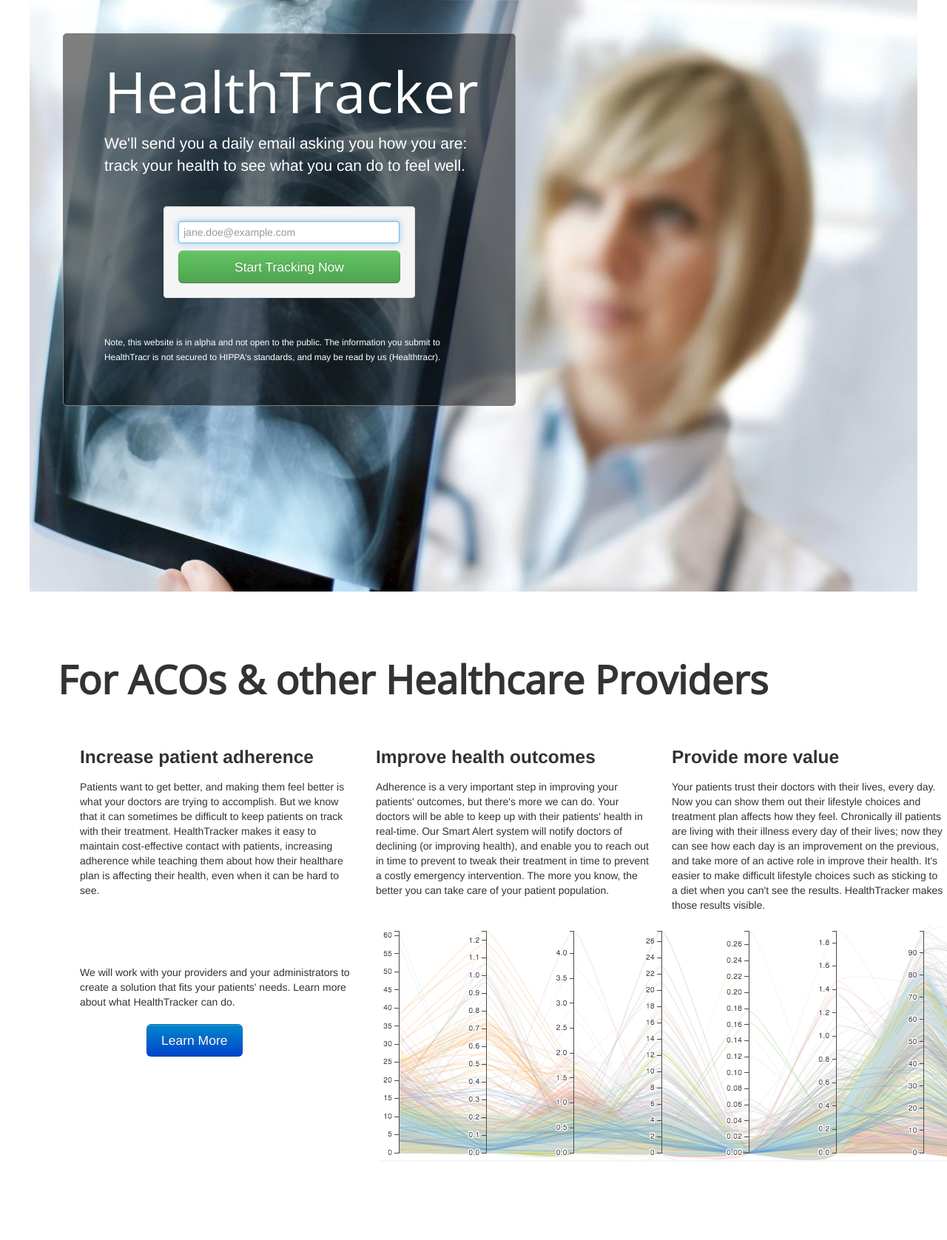
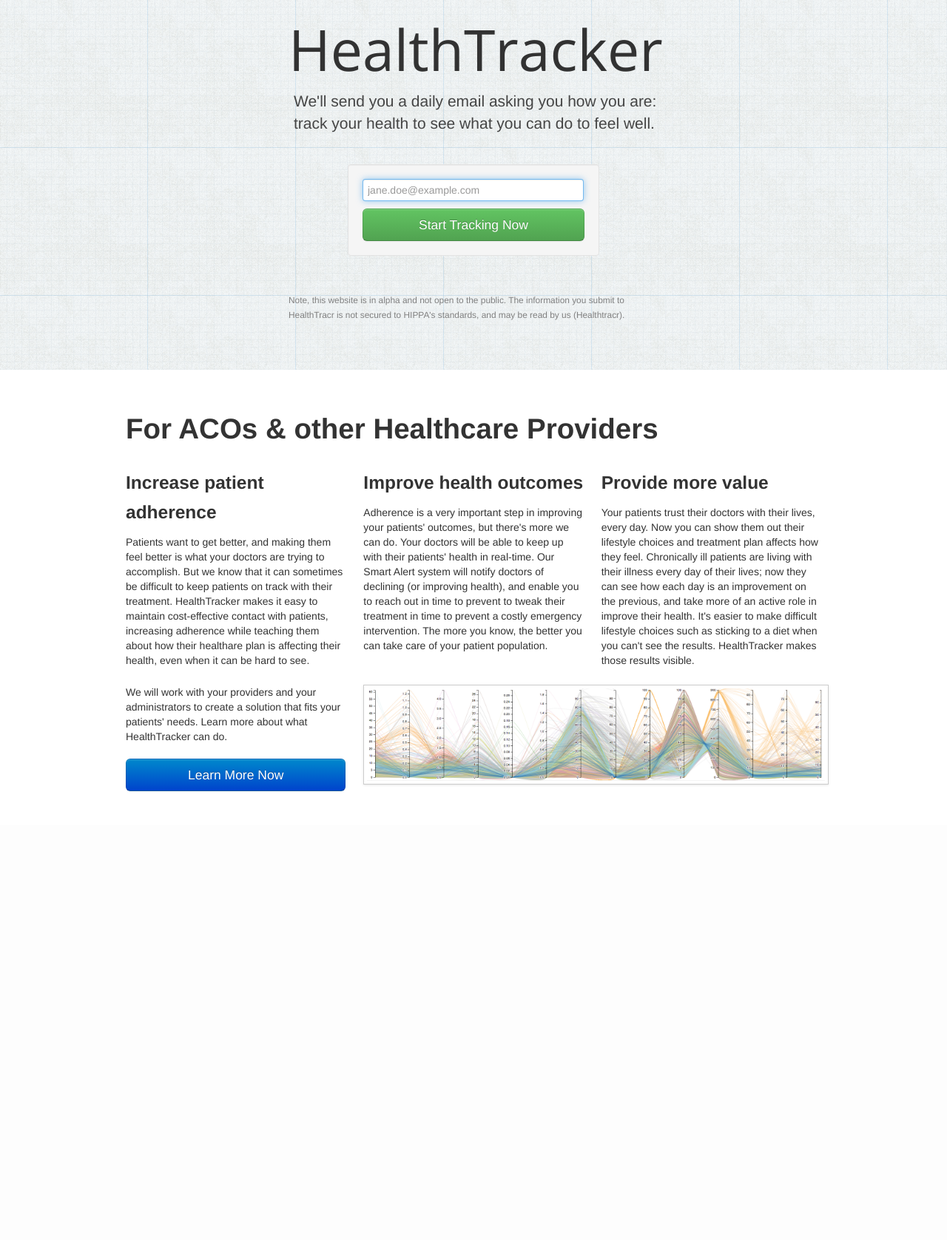
Before and after one commit to ihodes/healthtracker, a Flask app: page / in a window 1280 px wide. Shown: the whole page at 74% size. After the commit the page ends 1070 px from the top, so only its background shows below. Run offline with Flask 2, Linux system fonts and the light colour scheme.

Commit message:
improve layout and copy and examples etc

```diff
--- a/healthtracker/static/css/style.css
+++ b/healthtracker/static/css/style.css
@@ -1,43 +1,27 @@
 body { padding: 0; margin: 0;}
+.wrapper { margin: 0 auto; width: 940px;}
 
-.section-container { margin: 0 auto; float:none;}
 
-.container-top { background: url("/static/img/bg-img.jpg") no-repeat;
-                 width:1200px; height:800px;
-                 margin: 0 auto; position: relative; }
+/* Landing Page */
+section.top { background: url("/static/img/bg.png");
+              width: 100%; height: 500px;
+              position: absolute; top: 0; }
 
-.sign-up { width: 500px; padding: 55px; position: relative; top: 45px; left: 45px;
-           border: 1px solid grey; border-radius: 5px; background: rgba(0,0,0,.5);}
-.sign-up .lead { color: white; }
+.sign-up { width: 500px; margin: 57px auto 0 auto; }
+.sign-up .lead { color: #454545; margin-left: 7px; }
 .sign-up .wordmark { text-align: center; margin-bottom: 45px; margin-top: 13px;
-                     font-family: 'Open Sans', sans-serif; font-size: 77px; color: white; }
+                     font-family: 'Open Sans', sans-serif; font-size: 77px; color: #323232; }
 .sign-up form { width: 300px; margin: 40px auto 0; }
 .sign-up form input { width: 285px; }
 .sign-up form label { }
-.sign-up .privacy-notice { margin-top: 50px; display: block; color: white; }
+.sign-up .privacy-notice { margin-top: 50px; display: block; color: grey; }
+
+section.middle { margin-top:550px; }
+section.middle .row-fluid { margin: 23px auto; }
+section.middle .learn-more {}
 
 
-.container-middle { margin-top: 77px; padding-left: 23px;
-                    height: 800px; position: absolute; }
-.container-middle h1 { font-family: 'Open Sans', sans-serif; font-size: 53px;
-                       line-height: 1.2em;}
-.container-middle ul { list-style: bullet; }
-.container-middle li { font-size: 33px; font-color: #cdcdcd; margin: 20px;}
-.container-middle div { height: 221px; padding-top: 33px; }
-.container-middle .learn-more { padding-top: 90px; z-index: 2; }
-.container-middle .learn-more a.btn { margin-left: 90px; }
-.container-middle .graph { height: 318px; width: 775px; margin-top: 38px; float: left;
-                           position: relative; left: 33px;  z-index: -1;
-                           opacity: 0.7; display: block;
-                           background: url("/static/img/graph.png") no-repeat;}
-
-.tracker-holder { margin-top: 33px; }
-
-/* ul.console-table { margin-top:33px !important; } */
-/* .console-table { margin: 0 auto !important; float: none !important; width: 800px; } */
-
-div.wrapper { margin: 20px auto; width: 800px;}
-
+/* Dr. Console  */
 .table-details { margin: 0 0 37px -18px; }
 
 tfoot { border-top: 1px solid #cdcdcd; }
@@ -45,3 +29,10 @@
 tfoot td { text-align: right !important; padding-right: 100px !important; }
 
 .table-details { padding: 27px 0 37px 20px; }
+
+
+/* Pt Portal */
+section.question { padding-top: 37px; width: 500px; }
+section.question textarea { width: 480px; }
+
+.tracker-holder { margin-top: 33px; }
--- a/healthtracker/templates/doctor_console.html
+++ b/healthtracker/templates/doctor_console.html
@@ -13,11 +13,7 @@
 $(".icon-bell").tooltip({title:"An alert has been sent to RN (Becky Z.)"});
 $(".icon-calendar").tooltip({title:"There is an upcoming appointment for this patient."});
 $(".icon-inbox").tooltip({title:"This patient has sent an unread message."});
-
-$("td.name").popover({trigger:"hover", placement:"right", content: "Patient is 39 years old with a history of sleep apnea and cardiovascular stress. "})
 });
-
-
 </script>
 {% endblock %}
 {% block body %}
--- /dev/null
+++ b/healthtracker/templates/flash.html
@@ -0,0 +1,7 @@
+{% with messages = get_flashed_messages(with_categories=true) %}
+  {% if messages %}
+    {% for category, message in messages %}
+      <div class="alert alert-{{ category }}">{{ message }}</div>
+    {% endfor %}
+  {% endif %}
+{% endwith %}
--- a/healthtracker/templates/landing.html
+++ b/healthtracker/templates/landing.html
@@ -1,34 +1,30 @@
 {% extends "layout.html" %}
 {% block body %}
-<div class="section-container">
-  <div class="container-top">
+<section class="top">
   <div class="sign-up">
     <div class="wordmark">HealthTracker</div>
     <p class="lead">
       We'll send you a daily email asking you how you are: track your health to see what you can do to feel well.
     </p>
-      {% with messages = get_flashed_messages(with_categories=true) %}
-      {% if messages %}
-        {% for category, message in messages %}
-          <div class="alert alert-{{ category }}">{{ message }}</div>
-        {% endfor %}
-      {% endif %}
-      {% endwith %}
+
+    {% include "flash.html" %}
+
     <form action="/subscribe" method="post" class="form well">
       <input type="text" placeholder="jane.doe@example.com" name="email" autofocus/>
       <input type="submit" name="submit"
              value="Start Tracking Now" class="btn btn-success btn-block btn-large"/>
     </form>
+
     <small class="muted privacy-notice">
       Note, this website is in alpha and not open to the public. The information you submit to HealthTracr is not secured to HIPPA's standards, and may be read by us (Healthtracr).
     </small>
   </div>
-  </div>
-</div>
+</section>
 
-<div class="section-container row span12">
-  <div class="container-middle">
+<section class="middle wrapper">
+  <div class="row-fluid">
       <h1>For ACOs & other Healthcare Providers</h1>
+      <div class="row-fluid">
         <div class="span4">
           <h3>Increase patient adherence</h3>
           Patients want to get better, and making them feel better is what your doctors are trying to accomplish. But we know that it can sometimes be difficult to keep patients on track with their treatment. HealthTracker makes it easy to maintain cost-effective contact with patients, increasing adherence while teaching them about how their healthare plan is affecting their health, even when it can be hard to see.
@@ -41,12 +37,20 @@
           <h3>Provide more value</h3>
           Your patients trust their doctors with their lives, every day. Now you can show them out their lifestyle choices and treatment plan affects how they feel. Chronically ill patients are living with their illness every day of their lives; now they can see how each day is an improvement on the previous, and take more of an active role in improve their health. It's easier to make difficult lifestyle choices such as sticking to a diet when you can't see the results. HealthTracker makes those results visible.
         </div>
+      </div>
+
+      <div class="row-fluid">
         <div class="span4 learn-more">
           We will work with your providers and your administrators to create a solution that fits your patients' needs. Learn more about what HealthTracker can do.
           <br><br>
-      <a href="/learn-more" class="btn btn-primary btn-large">Learn More</a>
+          <a href="/learn-more" class="btn btn-primary btn-large btn-block">
+            Learn More Now
+          </a>
         </div>
-    <div class="graph"></div>
+        <div class="span8">
+          <img class="img-polaroid" src="/static/img/graph.png">
         </div>
       </div>
+    </div>
+</section>
 {% endblock %}
--- a/healthtracker/templates/layout.html
+++ b/healthtracker/templates/layout.html
@@ -1,7 +1,8 @@
-<!doctype html>
-<html>
+<!DOCTYPE html>
+<html lang="en">
   <head>
     <title>{% block title %}Track Your Health, Pain Free{% endblock %}</title>
+    <meta name="viewport" content="width=device-width, initial-scale=1.0">
 
     <!-- Utilities -->
     <script src="static/js/jquery-1.9.1.min.js"></script>
@@ -10,6 +11,8 @@
     <script src="static/js/d3.min.js"></script>
 
     <link href="http://fonts.googleapis.com/css?family=Open+Sans:400"
+          rel="stylesheet" type="text/css">
+    <link href="http://fonts.googleapis.com/css?family=Dosis"
           rel="stylesheet" type="text/css">
     <link rel="stylesheet" href="static/css/bootstrap.min.css">
     <link rel="stylesheet" href="static/css/bootstrap-responsive.min.css">
--- a/healthtracker/views.py
+++ b/healthtracker/views.py
@@ -24,6 +24,11 @@
 @app.route("/drconsole")
 def drconsole():
     return render_template("doctor_console.html")
+
+
+@app.route("/ptportal")
+def ptportal():
+    return render_template("patient_portal.html")
 
 
 @app.route("/messages")
```
Also changed, not shown: healthtracker/templates/learn_more.html (+19 -6 lines), healthtracker/templates/patient_portal.html (added, +60 -0 lines), healthtracker/static/img/bg.png, healthtracker/static/img/ptportal.png (added). Lines whose indentation alone changed are shown as unchanged.
